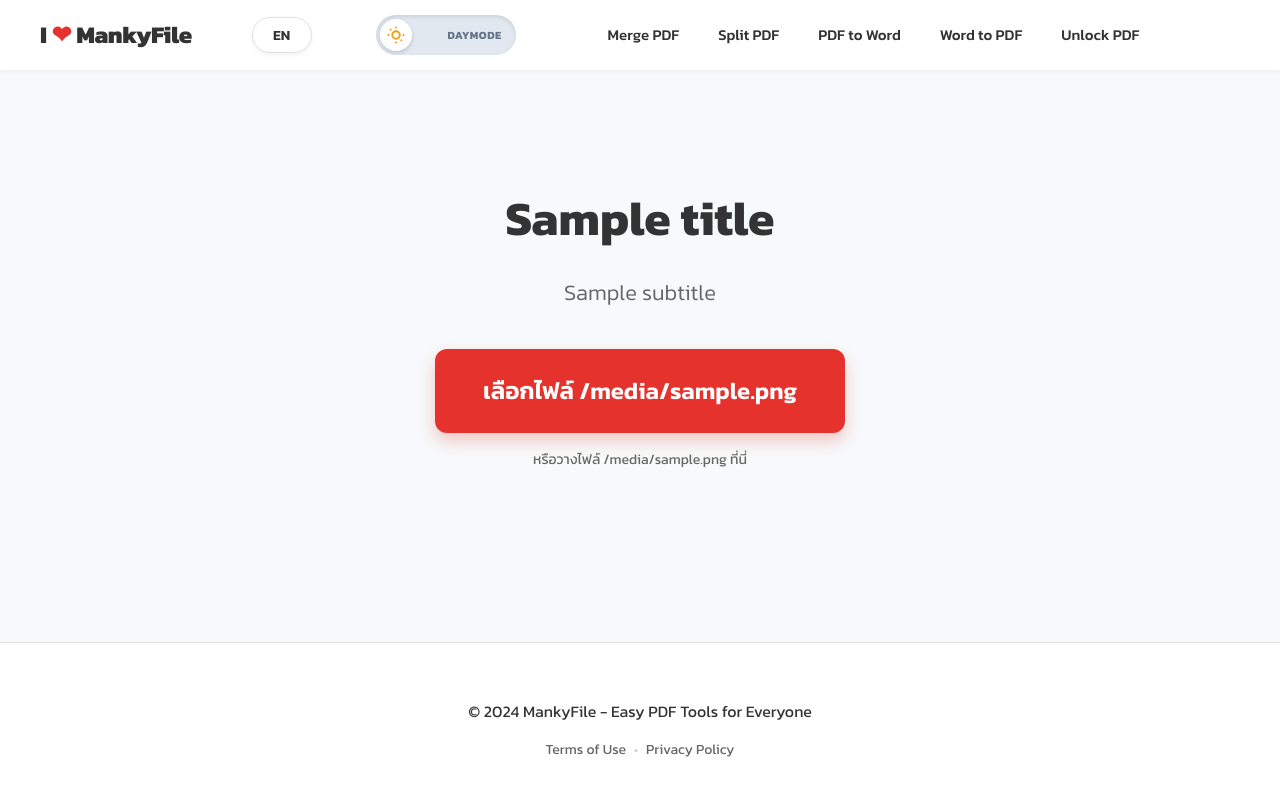
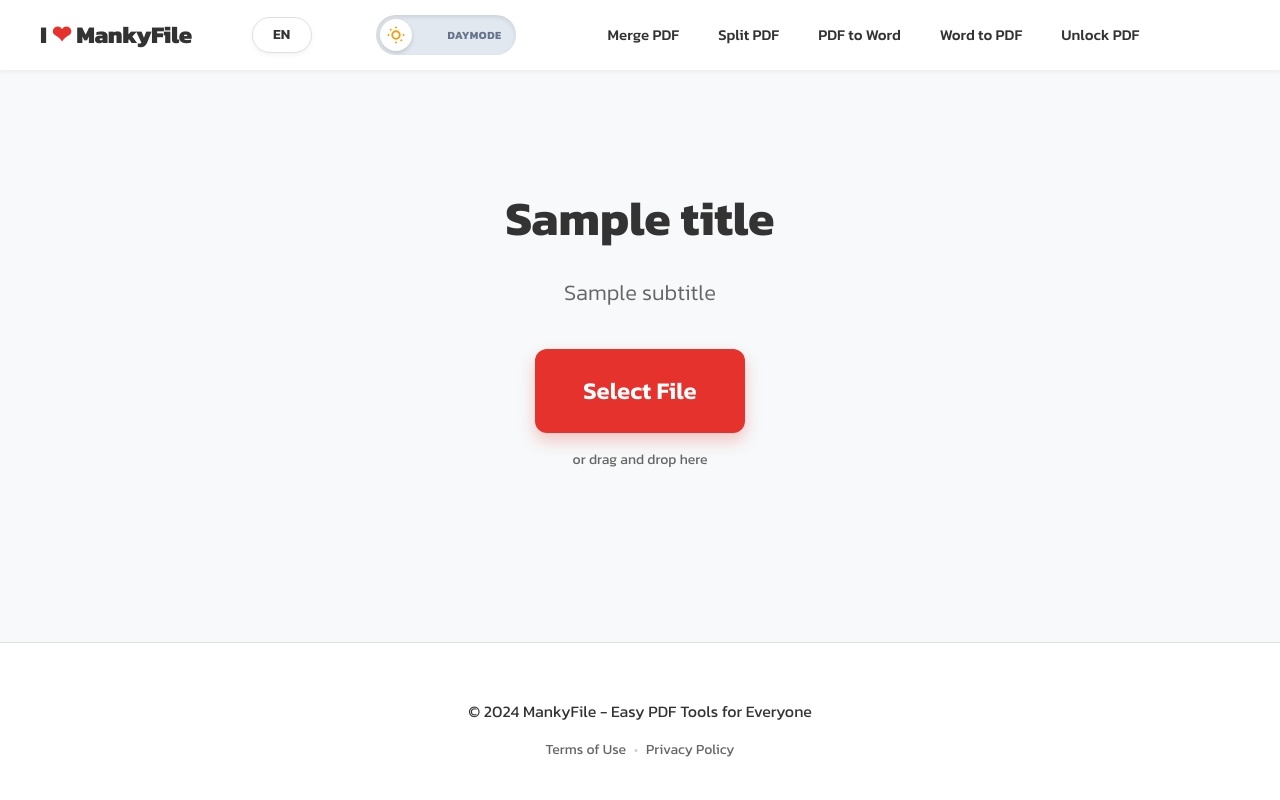
Before and after one commit to bossmoonmod/MankyFile, a Django app: template templates/converter/tool_base.html in a window 1280 px wide. Run offline with Django 5.2, Linux system fonts and the light colour scheme; the template is opened without the code that fills it: most values are stand-ins (such as "Sample title", 1, 10 or a date in 2020); some libraries are stand-ins or nearby versions.

Commit message:
Fix tool page translation: Add IDs and data-i18n attributes to tool_base.html

```diff
--- a/templates/converter/tool_base.html
+++ b/templates/converter/tool_base.html
@@ -3,8 +3,8 @@
 {% block content %}
 <div class="tool-container">
     <div class="tool-header">
-        <h1>{{ title }}</h1>
-        <p>{{ subtitle }}</p>
+        <h1 id="tool-title-heading">{{ title }}</h1>
+        <p id="tool-subtitle-text">{{ subtitle }}</p>
     </div>
 
     <!-- Error Message Display -->
@@ -27,10 +27,10 @@
             {% endif %}
 
             <a href="#" id="select-files-btn" class="btn-upload-big">
-                <span>เลือกไฟล์ {{ file_type }}</span>
+                <span data-i18n="btn_select_file">เลือกไฟล์ {{ file_type }}</span>
             </a>
 
-            <div class="drop-text">หรือวางไฟล์ {{ file_type }} ที่นี่</div>
+            <div class="drop-text" data-i18n="drag_drop_hint">หรือวางไฟล์ {{ file_type }} ที่นี่</div>
 
             <!-- Manual Submit Button (Hidden by default, shown if auto-submit fails or files selected) -->
             <button type="submit" id="manual-submit-btn" class="btn btn-primary"
```
